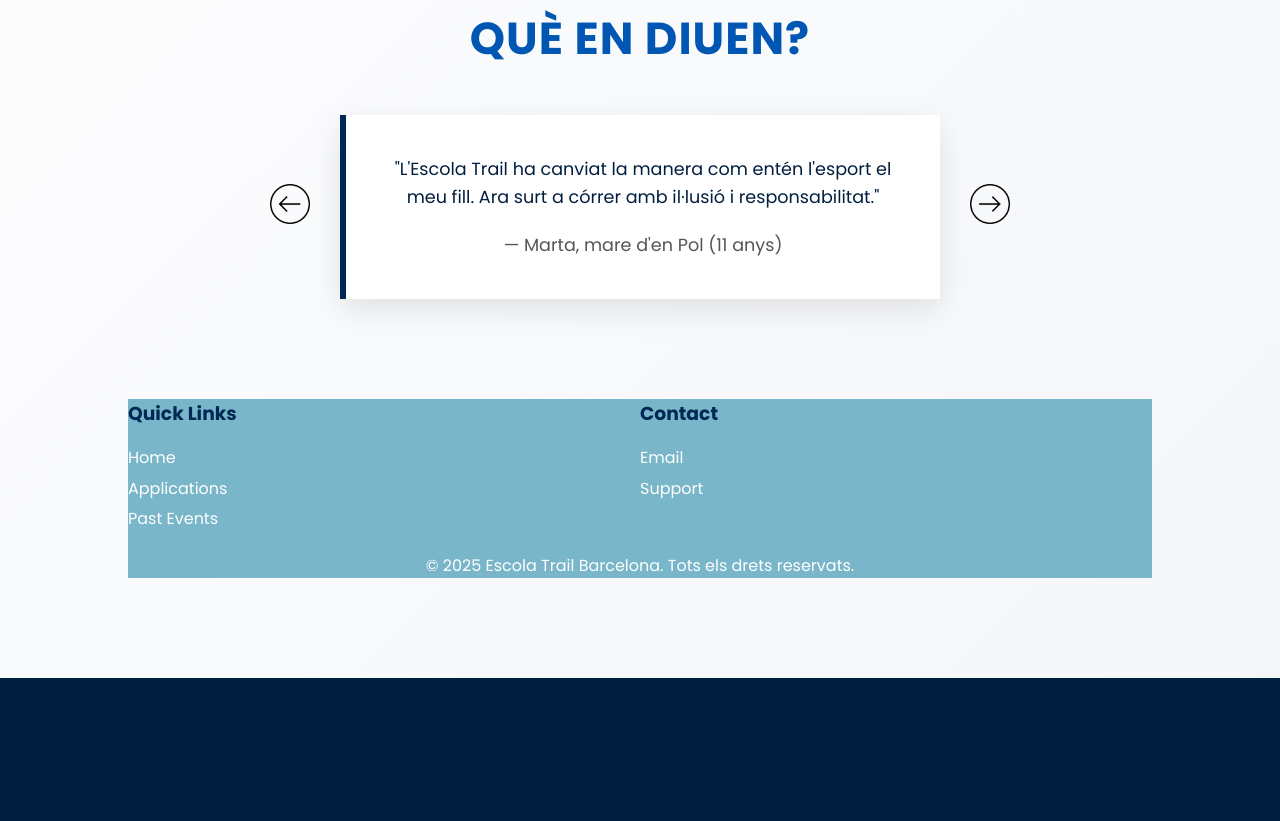
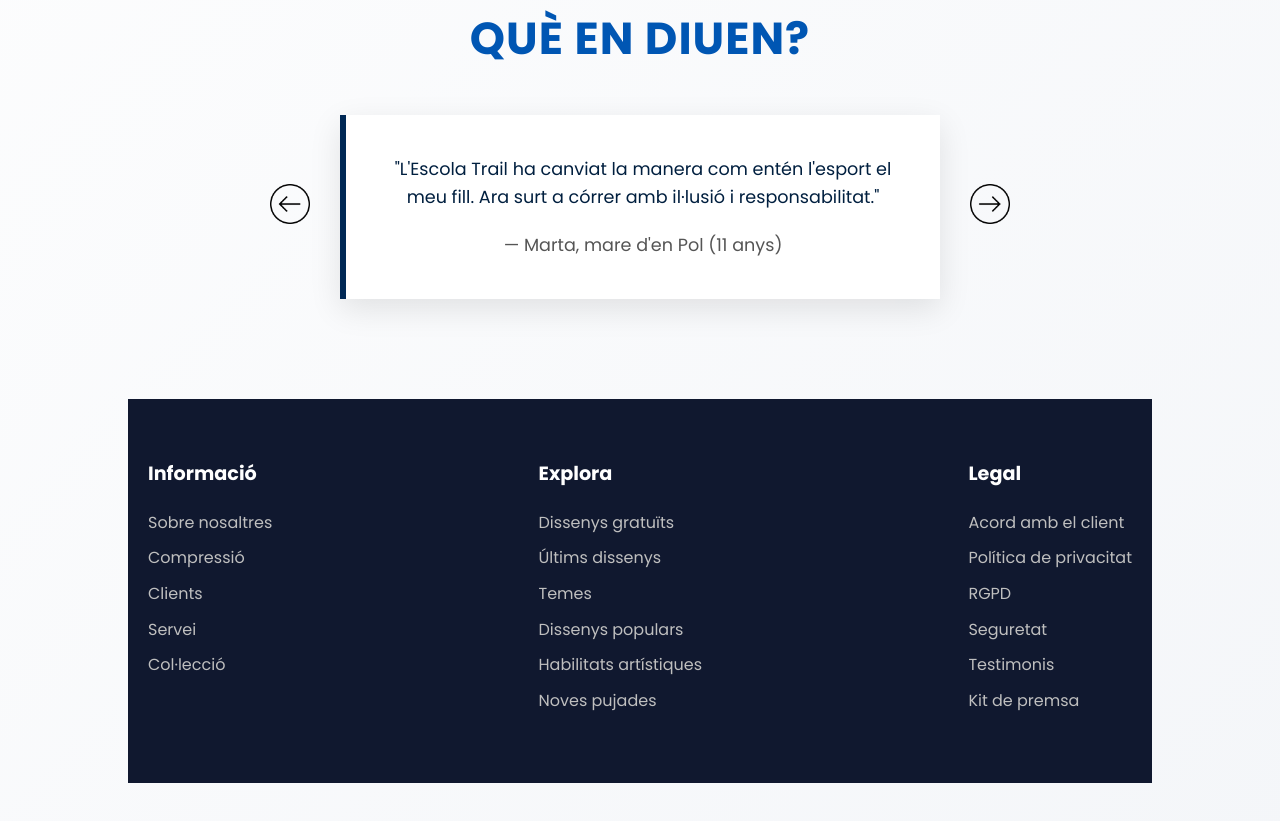
Before and after one commit to beernaattttt/escolatrail, a plain HTML site: page index.html in a window 1280 px wide. Shown: the part 3844-4665 px from the top of the page. Before the commit the page ends 4522 px from the top, so only its background shows below. Drawn offline with Linux system fonts and the light colour scheme.

Commit message:
Update index.html

```diff
--- a/index.html
+++ b/index.html
@@ -445,50 +445,54 @@
     display: none;
   }
 }
-    footer {
-      background-color: var(--dark-blue);
-      color: var(--white);
-      text-align: center;
+  /* Peu de pàgina – Footer estilitzat i adaptat */
+.site-footer {
+  width: 100%;
+  background: #10182F;
+  padding: 60px 20px;
 }
 
-    .footer-container {
+.site-footer .footer-row {
   display: flex;
+  flex-wrap: wrap;
   justify-content: space-between;
-      max-width: 1100px;
-      margin: auto;
-      flex-wrap: wrap;
-      text-align: left;
+  gap: 3rem;
+  max-width: 1280px;
+  margin: 0 auto;
 }
 
-    .footer-links {
-      flex: 1;
-      min-width: 250px;
-      margin-bottom: 1rem;
+.site-footer .footer-col h4 {
+  color: #fff;
+  font-size: 1.2rem;
+  font-weight: 600;
+  margin-bottom: 20px;
 }
 
-    .footer-links h3 {
-      color: #002855;
-      margin-bottom: 1rem;
+.site-footer .footer-col .links {
+  list-style: none;
 }
 
-    .footer-links ul {
-      list-style: none;
-      padding: 0;
+.site-footer .footer-col .links li {
+  margin-bottom: 10px;
 }
 
-    .footer-links ul li {
-      margin: 5px 0;
-    }
-
-    .footer-links a {
-      color: var(--white);
+.site-footer .footer-col .links li a {
   text-decoration: none;
+  color: #bfbfbf;
   transition: color 0.3s;
 }
 
-    .footer-links a:hover {
-      color: #002855;
+.site-footer .footer-col .links li a:hover {
+  color: #ffffff;
 }
+
+@media (max-width: 768px) {
+  .site-footer .footer-row {
+    flex-direction: column;
+    gap: 2rem;
+  }
+}
+
   </style>
 </head>
 <body>
@@ -634,31 +638,44 @@
   </a>
   <span class="tancar-correu" onclick="tancarIconaCorreu()">✖</span>
 </div>
-
-
-
-
-
-  <footer>
-    <div class="footer-container">
-      <div class="footer-links">
-        <h3>Quick Links</h3>
-        <ul>
-          <li><a href="/">Home</a></li>
-          <li><a href="/apply">Applications</a></li>
-          <li><a href="/events">Past Events</a></li>
+<section class="site-footer">
+  <div class="footer-row">
+ <div class="footer-col">
+          <h4>Informació</h4>
+          <ul class="links">
+            <li><a href="#">Sobre nosaltres</a></li>
+            <li><a href="#">Compressió</a></li>
+            <li><a href="#">Clients</a></li>
+            <li><a href="#">Servei</a></li>
+            <li><a href="#">Col·lecció</a></li>
           </ul>
         </div>
-      <div class="footer-links">
-        <h3>Contact</h3>
-        <ul>
-          <li><a href="#">Email</a></li>
-          <li><a href="#">Support</a></li>
+
+        <div class="footer-col">
+          <h4>Explora</h4>
+          <ul class="links">
+            <li><a href="#">Dissenys gratuïts</a></li>
+            <li><a href="#">Últims dissenys</a></li>
+            <li><a href="#">Temes</a></li>
+            <li><a href="#">Dissenys populars</a></li>
+            <li><a href="#">Habilitats artístiques</a></li>
+            <li><a href="#">Noves pujades</a></li>
           </ul>
         </div>
-    </div>
-    <p>&copy; 2025 Escola Trail Barcelona. Tots els drets reservats.</p>
-  </footer>
+
+        <div class="footer-col">
+          <h4>Legal</h4>
+          <ul class="links">
+            <li><a href="#">Acord amb el client</a></li>
+            <li><a href="#">Política de privacitat</a></li>
+            <li><a href="#">RGPD</a></li>
+            <li><a href="#">Seguretat</a></li>
+            <li><a href="#">Testimonis</a></li>
+            <li><a href="#">Kit de premsa</a></li>
+          </ul>
+        </div>  </div>
+</section>
+
   <script>
   const wrapper = document.getElementById('icona-correu-wrapper');
 
```
Lines whose indentation alone changed are shown as unchanged.
